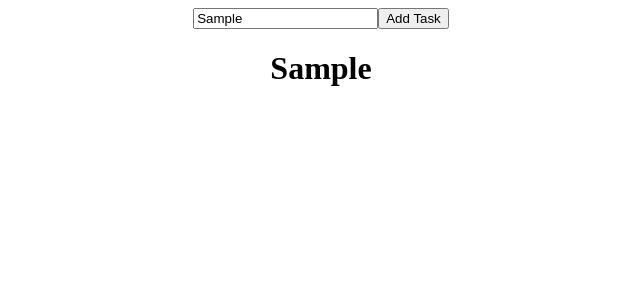
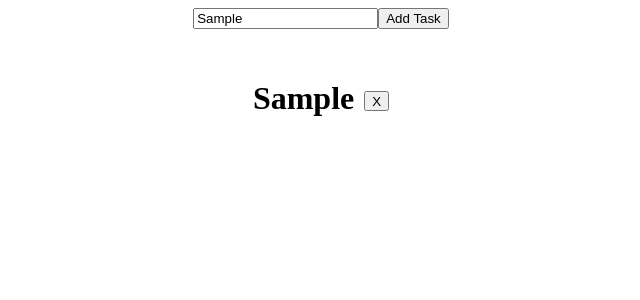
Before and after one commit to ghulam46/Learn-ReactJS, a React (Create React App) app: page / in a window 1280 px wide. Both pictures are taken after typing "Sample" into the empty fields and a click on the button "Add Task". Shown: the top 300 px of the page, without its empty margins (319-959 px from the left). Built offline with nearby package versions, Linux system fonts and the light colour scheme.

Commit message:
add style

```diff
--- a/src/App.css
+++ b/src/App.css
@@ -28,6 +28,18 @@
   color: #61dafb;
 }
 
+.listContent {
+  display: flex;
+  justify-content: center;
+  margin-top: 30px;
+}
+
+.btnDelete {
+  height: 20px;
+  margin-top: 32px;
+  margin-left: 10px;
+}
+
 @keyframes App-logo-spin {
   from {
     transform: rotate(0deg);
--- a/src/ToDoList.js
+++ b/src/ToDoList.js
@@ -23,9 +23,10 @@ function ToDoList() {
       <div className="list">
         {todoList.map((task) => {
           return (
-            <>
+            <div className="listContent">
               <h1>{task}</h1>
-            </>
+              <button className="btnDelete">X</button>
+            </div>
           );
         })}
       </div>
```
